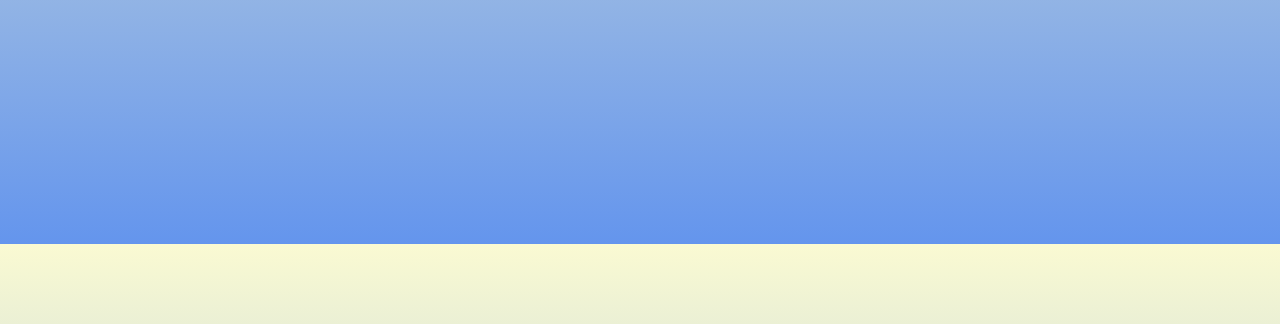
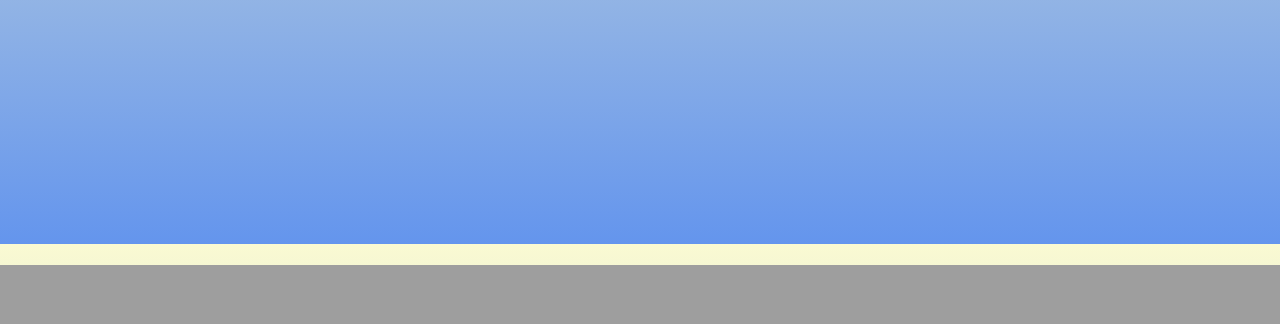
Before and after one commit to afatyga/Weather-Web-App, a Flask app: template templates/mainpage.html in a window 1280 px wide. Shown: the part 556-880 px from the top of the page. After the commit the page ends 821 px from the top, so only its background shows below. Run offline with Flask 2, Linux system fonts and the light colour scheme; the template is opened without the code that fills it, so the values that code supplies are empty; some libraries are stand-ins or nearby versions.

Commit message:
basically done!

```diff
--- a/templates/mainpage.html
+++ b/templates/mainpage.html
@@ -107,8 +107,6 @@
         <style>
             #map {
                 height: 50%;
-                width: 30%;
-                position: center;
             }
             html, body {
                 height: 100%;
@@ -161,7 +159,7 @@
             src="https://maps.googleapis.com/maps/api/js?key=AIzaSyBV9T5a1zm_lss2n2lTwzwFeSi3Idc_1Dg&callback=initMap">
     </script>
 
-    <div id="tempgraph" style="height: 325px; width: 80%;"align="center"></div>
+    <div align="center" id="tempgraph" style="height: 200px; width: 80%;"></div>
     <script src="https://canvasjs.com/assets/script/canvasjs.min.js"></script>
 
 <script> // This script is to display the graph of temperature and humidity
```
